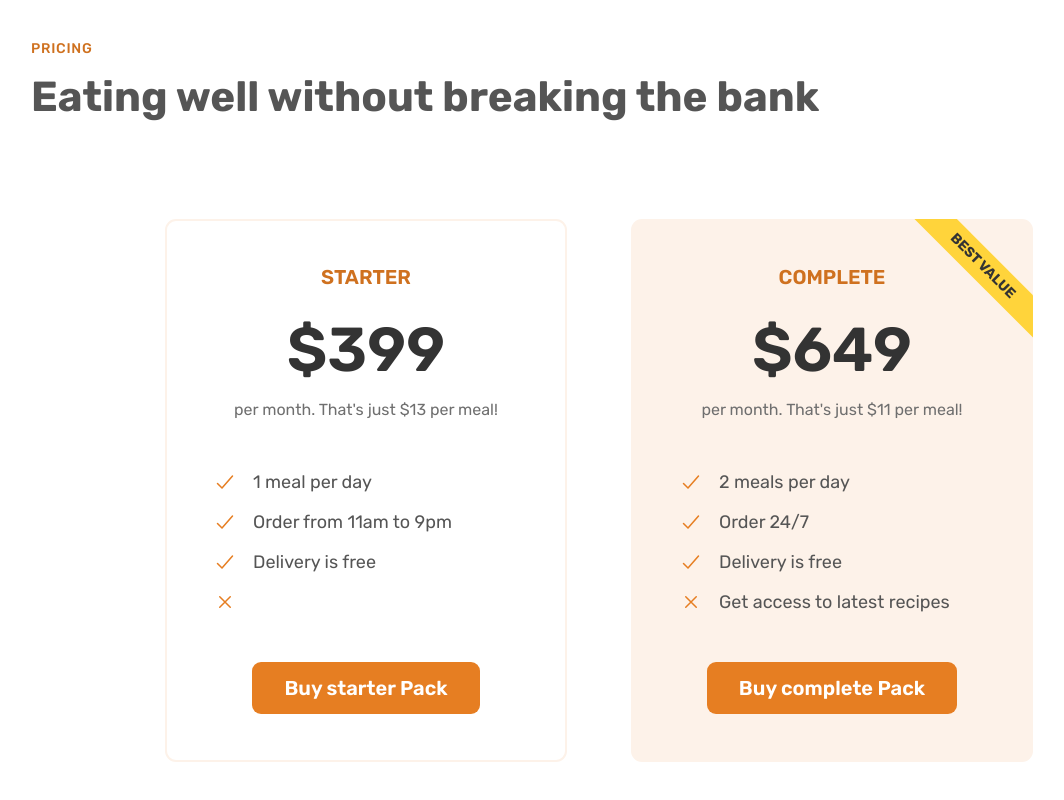
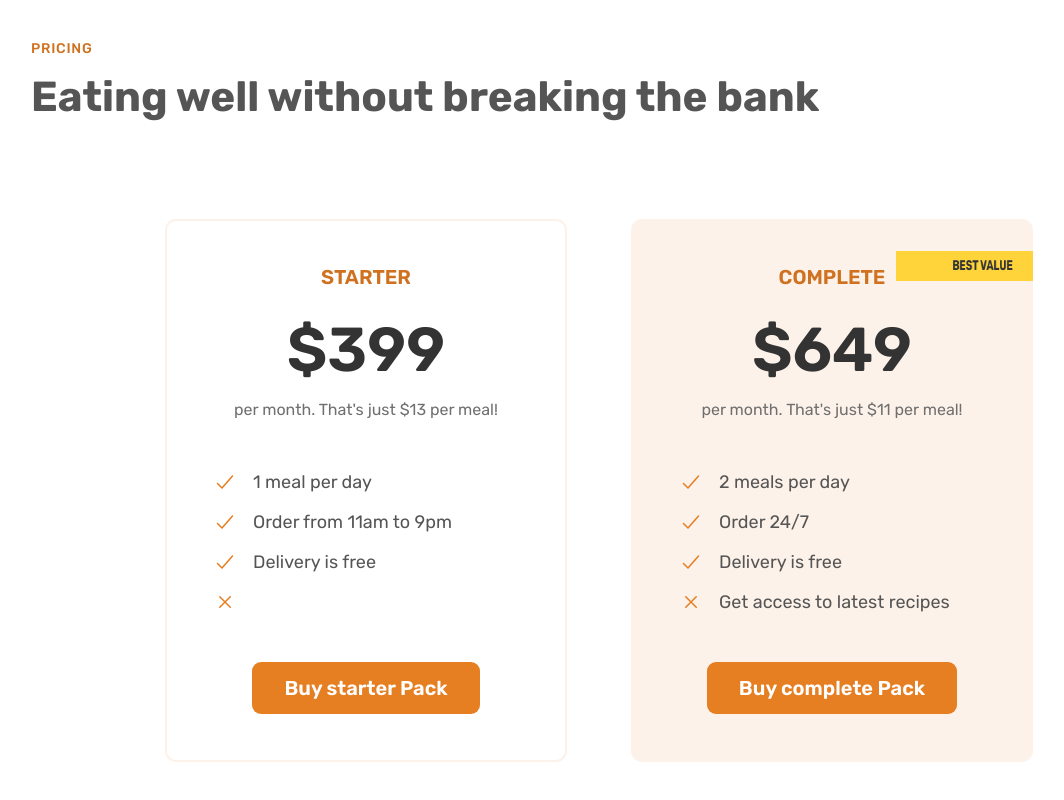
Before and after one commit to Sakib-Dev1/foodie, a plain HTML site: page index.html in a window 1280 px wide. Shown: the part 3385-4185 px from the top of the page, without its empty margins (41-1105 px from the left). Drawn offline with nearby package versions, Linux system fonts and the light colour scheme.

Commit message:
section pricing complete

```diff
--- a/css/styles.css
+++ b/css/styles.css
@@ -287,7 +287,7 @@
   color: #333;
   background-color: #ffd43b;
   padding: 0.8rem 8rem;
-  transform: rotate(45deg);
+  transform: rotateY(45deg);
 }
 .pricing--card {
   border-radius: 11px;
```
